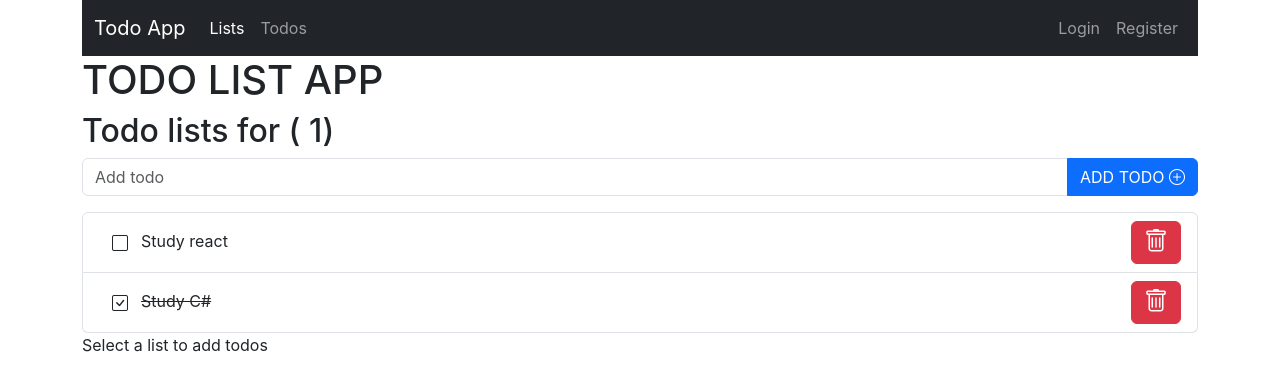
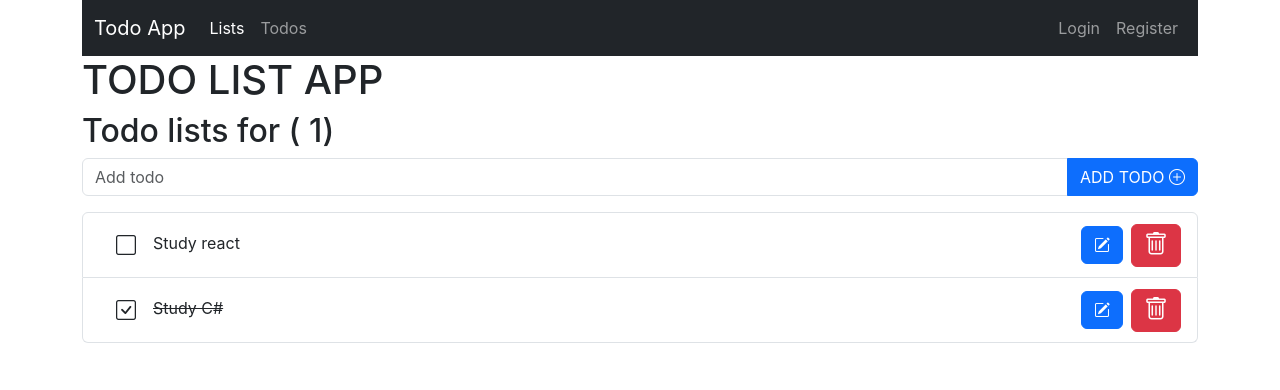
Before and after one commit to hidran/redux-toolkit-todoapp, a React (Create React App) app: page /lists/1 in a window 1280 px wide. Shown: the top 390 px of the page. Built offline with nearby package versions, Linux system fonts and the light colour scheme.

Commit message:
Edits todo inline

```diff
--- a/src/App.js
+++ b/src/App.js
@@ -10,7 +10,7 @@ function App() {
       <div className='col-md8'>
         <h1>TODO LIST APP</h1>
           <Outlet />
-        <p>Select a list to add todos</p>
+
     </div>
     </div>
     </div>
--- a/src/features/todos/TodoItem.js
+++ b/src/features/todos/TodoItem.js
@@ -1,28 +1,85 @@
 import { useDispatch } from 'react-redux';
-import { removeTodo, toggleTodo } from './todoSlice';
+import { removeTodo, toggleTodo, updateTodo } from './todoSlice';
+import { useState } from 'react';
+
 const TodoItem = ({todo}) =>{
     const dispatch = useDispatch();
-
+    const [isEditing, setIsEditing] = useState(false);
+    const [name, setName] = useState(todo.name);
+    const [completed, setCompleted] = useState(todo.completed);
     const handleToggle = ()=>{
        dispatch(toggleTodo(todo))
     }
     const handleRemove = () => {
         dispatch(removeTodo(todo));
     }
-    const spanStyle = { textDecoration: todo.completed ? 'line-through' : '', cursor: 'pointer' };
+    const handleCancel = () => {
+        setName(todo.name);
+        setIsEditing(false);
+    }
+    const handleEdit = () => {
+        setIsEditing(true);
+    };
+    const handleSave = () => {
+        dispatch(updateTodo({ id: todo.id, name, completed}));
+        setIsEditing(false);
+    }
+    const spanStyle = { textDecoration: todo.completed || completed? 'line-through' : '', cursor: 'pointer' };
 
-    const checkboxStyle =  todo.completed ? 'bi-check-square' : 'bi-square' ;
+    const checkboxStyle = todo.completed || completed ? 'bi-check-square' : 'bi-square' ;
+
+    const spanEditStyle = { textDecoration: completed ? 'line-through' : '', cursor: 'pointer' };
+
+    const checkboxEditStyle = completed ? 'bi-check-square' : 'bi-square';
+
  return (
         <li className="list-group-item d-flex align-items-center justify-content-between"
          key={todo.id}>
-            <span onClick={handleToggle}
-             style = {spanStyle}>
-            <button className="btn"><i className={`bi ${checkboxStyle}`} ></i></button>
-            {todo.name}
+         <div className="d-flex align-items-center">
+         {
+             isEditing ? (
+                <>
+                     <span onClick={() => setCompleted(!completed)} style={spanEditStyle}>
+                         <button className="btn btn-lg"><i className={`bi ${checkboxEditStyle}`} ></i></button>
 
-            </span>
-            <button onClick={handleRemove} className="btn btn-danger"><i className="bi h4 bi-trash"></i></button>
-            </li>
+                     </span>
+                 <input value={name} onChange={e => setName(e.target.value)} />
+                 </>
+                )
+                 :(
+
+                  <span onClick={handleToggle} style = {spanStyle}>
+                        <button className="btn btn-lg"><i className={`bi ${checkboxStyle}`} ></i></button>
+                        {todo.name}
+                  </span>
+             )
+            }
+            </div>
+            <div className="d-flex align-items-center">
+                {
+                isEditing?(
+                    <>
+                        <button title="Save" className="btn btn-primary me-2" onClick={handleSave}>
+                            <i className="bi bi-floppy-fill"></i>
+                        </button>
+                        <button title="Back to list" className="btn btn-secondary" onClick={handleCancel}>
+                            <i className="bi bi-x-square-fill"></i>
+                        </button>
+                    </>
+                    ):(
+                    <>
+                    <button className="btn btn-primary me-2" title="Edit todo" onClick={handleEdit}>
+                                    <i className="bi bi-pencil-square"></i>
+                                </button>
+                        <button onClick={handleRemove} className="btn btn-danger">
+                            <i className="bi h4 bi-trash"></i>
+                            </button>
+                    </>)
+                }
+             </div>
+         </li>
+
+
 
     )
 }
--- a/src/features/todos/todoSlice.js
+++ b/src/features/todos/todoSlice.js
@@ -38,9 +38,20 @@ const todoSlice = createSlice({
             }
 
 
+        },
+        updateTodo(state, action) {
+
+            const { id, name, completed } = action.payload;
+            const todo = state.find(todo => todo.id === id);
+            if (todo) {
+                todo.name = name;
+                todo.completed = completed;
+            }
+
+
         }
     }
 });
-export const { addTodo, removeTodo, toggleTodo } = todoSlice.actions;
+export const { addTodo, removeTodo, toggleTodo, updateTodo } = todoSlice.actions;
 
 export default todoSlice.reducer;
```
